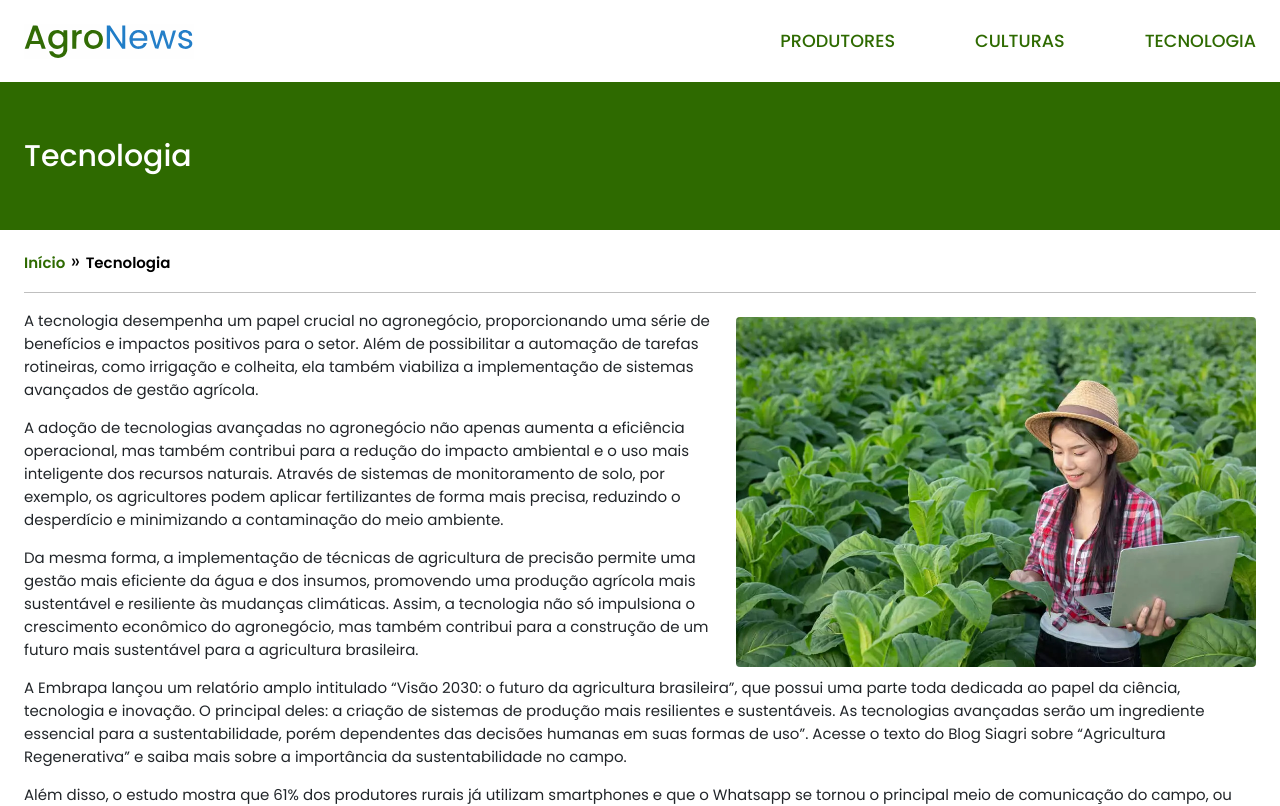
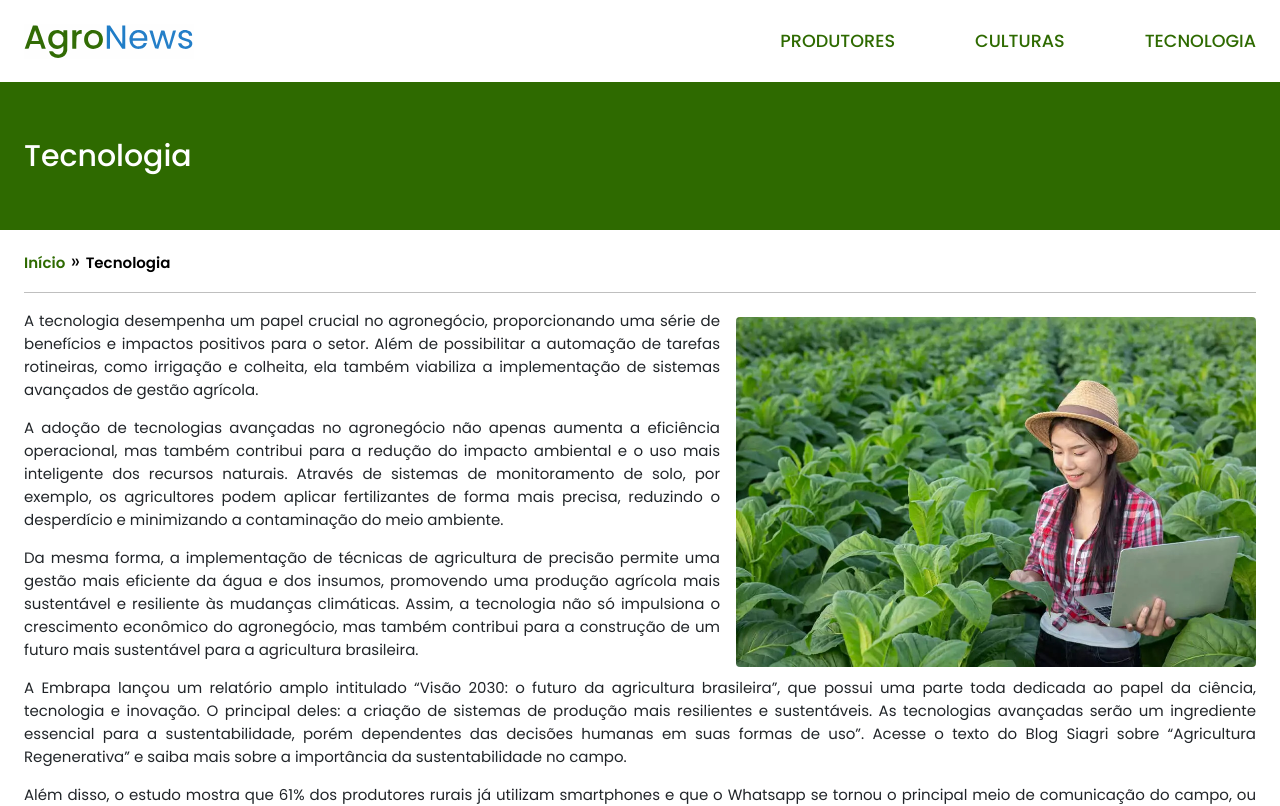
Before and after one commit to Wesleydno/fomacao-conexa-labs, a Vue app in the folder projeto-modulo-3/: page /tecnologia in a window 1280 px wide. Shown: the top 806 px of the page. Built offline with nearby package versions, Linux system fonts and the light colour scheme.

Commit message:
ajuste no alinhamento do texto da pagina tecnologia

```diff
--- a/projeto-modulo-3/src/views/TecnologiaView.vue
+++ b/projeto-modulo-3/src/views/TecnologiaView.vue
@@ -68,4 +68,7 @@
 </template>
 
 <style>
+article{
+  text-align: justify;
+}
 </style>
```
